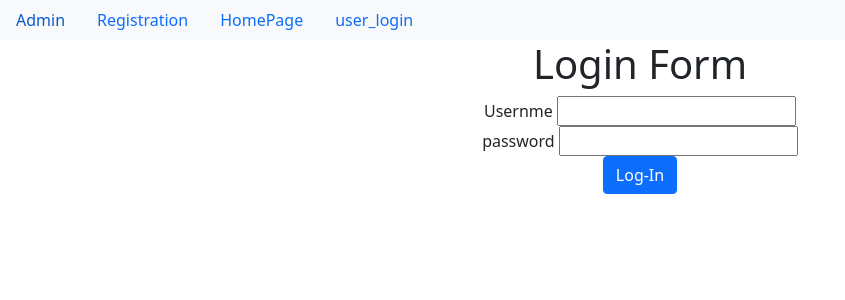
After one commit to harshad893/user_registeration, a Django app: page /user_login/ in a window 1280 px wide. The commit adds this page. Shown: the top 300 px of the page, without its empty margins (0-845 px from the left). Run offline with Django 3.2, Linux system fonts and the light colour scheme.

Commit message:
first commit

```diff
--- a/app/views.py
+++ b/app/views.py
@@ -3,6 +3,10 @@ from django.shortcuts import render
 from django.core.mail import send_mail,send_mass_mail
 # Create your views here.
 from app.forms import *
+from django.http import HttpResponseRedirect
+from django.urls import reverse
+from django.contrib.auth import authenticate,login,logout
+from django.contrib.auth.decorators import login_required
 
 def register(request):
     userform=UserForm()
@@ -27,3 +31,29 @@ def register(request):
 
     d={'userform':userform,'profileform':profileform}
     return render(request,'register.html',d)
+
+def home(request):
+    if request.session.get('username'):
+        username=request.session.get('username')
+        return render(request,'home.html',context={'username':username})
+    return render(request,'home.html')
+
+def user_login(request):
+    if request.method=='POST':
+        username=request.POST['username']
+        password=request.POST['password']
+        user=authenticate(username=username,password=password)
+        if user and user.is_active:
+            login(request,user)
+            request.session['username']=username
+            return HttpResponseRedirect(reverse('home'))
+        else:
+            return HttpResponse('please enter correct user details')
+
+
+    return render(request,'user_login.html')
+
+@login_required
+def user_logout(request):
+    logout(request)
+    return HttpResponseRedirect(reverse('home'))
--- a/project23/urls.py
+++ b/project23/urls.py
@@ -21,4 +21,10 @@ from django.conf.urls.static import static
 urlpatterns = [
     path('admin/', admin.site.urls),
     path('register/',register,name='register'),
+    path('home/',home,name='home'),
+    path('user_login/',user_login,name='user_login'),
+    path('user_logout/',user_logout,name='user_logout'),
+
+
+
 ]+static(settings.MEDIA_URL,document_root=settings.MEDIA_ROOT)
--- /dev/null
+++ b/templates/dummy.html
@@ -0,0 +1,47 @@
+<!doctype html>
+<html lang="en">
+  <head>
+    <!-- Required meta tags -->
+    <meta charset="utf-8">
+    <meta name="viewport" content="width=device-width, initial-scale=1">
+
+    <!-- Bootstrap CSS -->
+    <link href="https://cdn.jsdelivr.net/npm/bootstrap@5.1.1/dist/css/bootstrap.min.css" rel="stylesheet" integrity="sha384-F3w7mX95PdgyTmZZMECAngseQB83DfGTowi0iMjiWaeVhAn4FJkqJByhZMI3AhiU" crossorigin="anonymous">
+{% block title %}
+    <title>Hello, world!</title>
+{% endblock %}
+  </head>
+  <body>
+    <nav class='nav bg-light'>
+        <a class='nav-link' href="{% url 'admin:index' %}">Admin</a>
+        <a class='nav-link' href="{% url 'register' %}">Registration</a>
+        <a class='nav-link' href="{% url 'home' %}">HomePage</a>
+
+        {% if user.is_authenticated %}
+        <a class='nav-link' href="{% url 'user_logout' %}">user_logout</a>
+
+        {% else %}
+        <a class='nav-link' href="{% url 'user_login' %}">user_login</a>
+        {% endif %}
+    </nav>
+
+
+{% block body_block %}
+{% endblock %}
+
+
+
+
+
+    <!-- Optional JavaScript; choose one of the two! -->
+
+    <!-- Option 1: Bootstrap Bundle with Popper -->
+    <script src="https://cdn.jsdelivr.net/npm/bootstrap@5.1.1/dist/js/bootstrap.bundle.min.js" integrity="sha384-/bQdsTh/da6pkI1MST/rWKFNjaCP5gBSY4sEBT38Q/9RBh9AH40zEOg7Hlq2THRZ" crossorigin="anonymous"></script>
+
+    <!-- Option 2: Separate Popper and Bootstrap JS -->
+    <!--
+    <script src="https://cdn.jsdelivr.net/npm/@popperjs/core@2.9.3/dist/umd/popper.min.js" integrity="sha384-W8fXfP3gkOKtndU4JGtKDvXbO53Wy8SZCQHczT5FMiiqmQfUpWbYdTil/SxwZgAN" crossorigin="anonymous"></script>
+    <script src="https://cdn.jsdelivr.net/npm/bootstrap@5.1.1/dist/js/bootstrap.min.js" integrity="sha384-skAcpIdS7UcVUC05LJ9Dxay8AXcDYfBJqt1CJ85S/CFujBsIzCIv+l9liuYLaMQ/" crossorigin="anonymous"></script>
+    -->
+  </body>
+</html>
--- /dev/null
+++ b/templates/user_login.html
@@ -0,0 +1,27 @@
+{% extends 'dummy.html' %}
+
+{% block title %}
+    <title>Log-In Page</title>
+{% endblock %}
+
+{% block body_block %}
+    <center>
+        <div class='container'>
+            <div class='jumbotron'>
+                    <h1>
+                        Login Form
+                    </h1>
+                    <form method="POST">
+                        {% csrf_token %}
+                            <label for="username">Usernme</label>
+                            <input type="text" name="username" id="username"><br>
+                            <label for="password">password</label>
+                            <input type="password" name="password" id="password"><br>
+                            <input type="submit" value="Log-In" class='btn btn-primary'>
+                    </form>
+            </div>
+
+        </div>
+
+    </center>
+{% endblock %}
```
Also changed, not shown: templates/home.html (added, +26 -0 lines), templates/register.html (+8 -11 lines), db.sqlite3.
